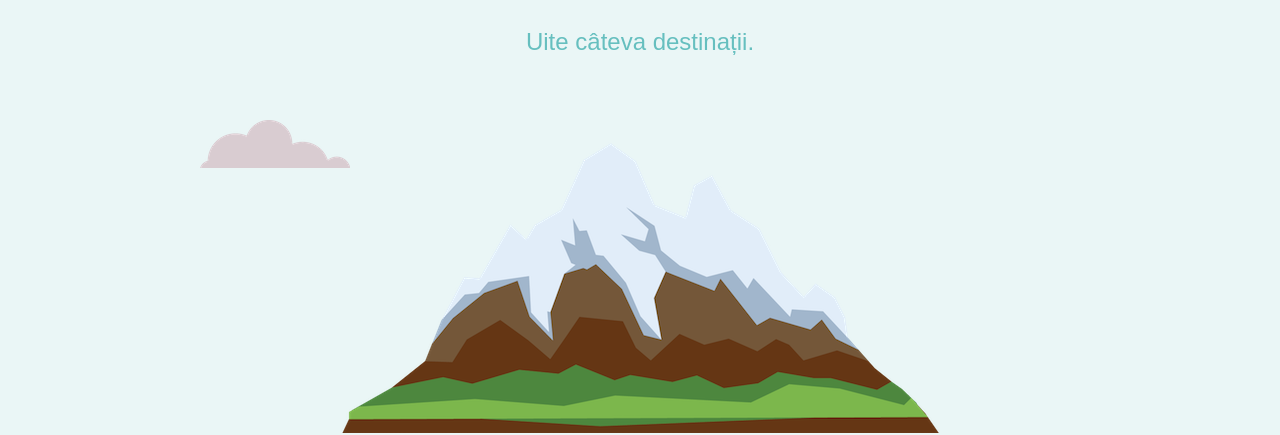
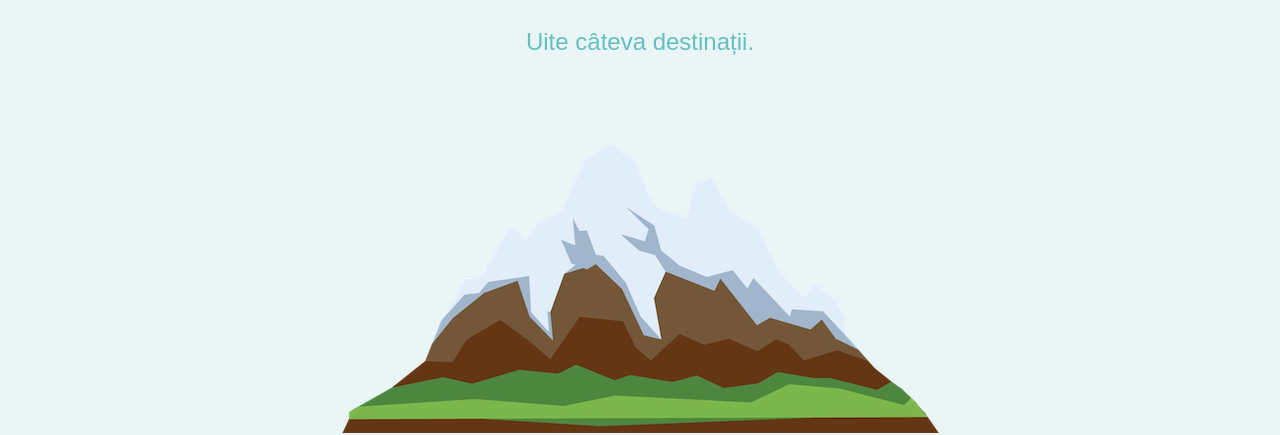
Before and after one commit to matterhorn51/catalog, a plain HTML site: page index.html in a window 1280 px wide. Shown: the part 382-817 px from the top of the page. Drawn offline with Linux system fonts and the light colour scheme.

Commit message:
fara bottom-cloud

```diff
--- a/index.html
+++ b/index.html
@@ -13,7 +13,7 @@
     <img class="top-cloud" src="images\cloud.png" alt="cloud">
     <h1>Bun venit la catalogul de plimbare.</h1>
     <h2>Uite câteva destinații.</h2>
-    <img class="bottom-cloud" src="images\cloud.png" alt="cloud">
+
     <img class="mountain" src="images\mountain.png" alt="mountain">
   </div>
 
```
